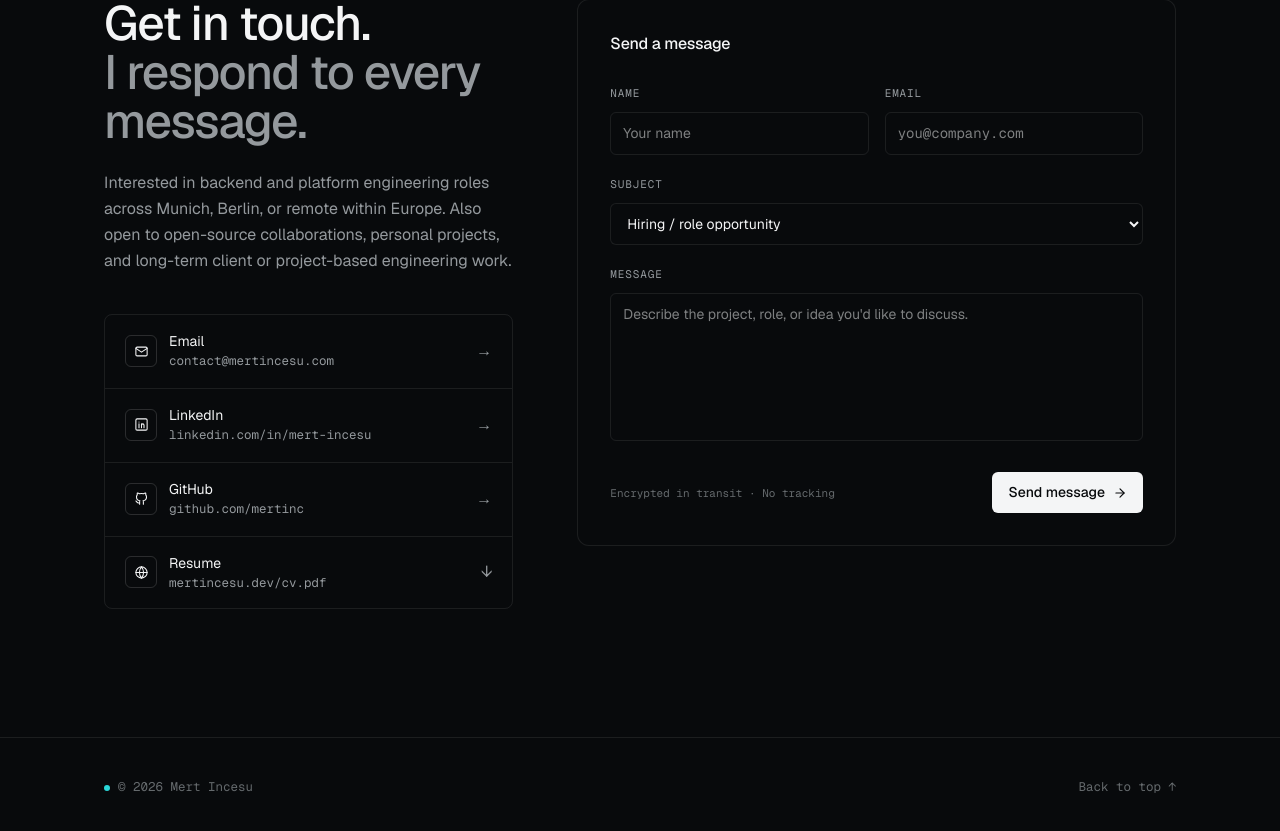
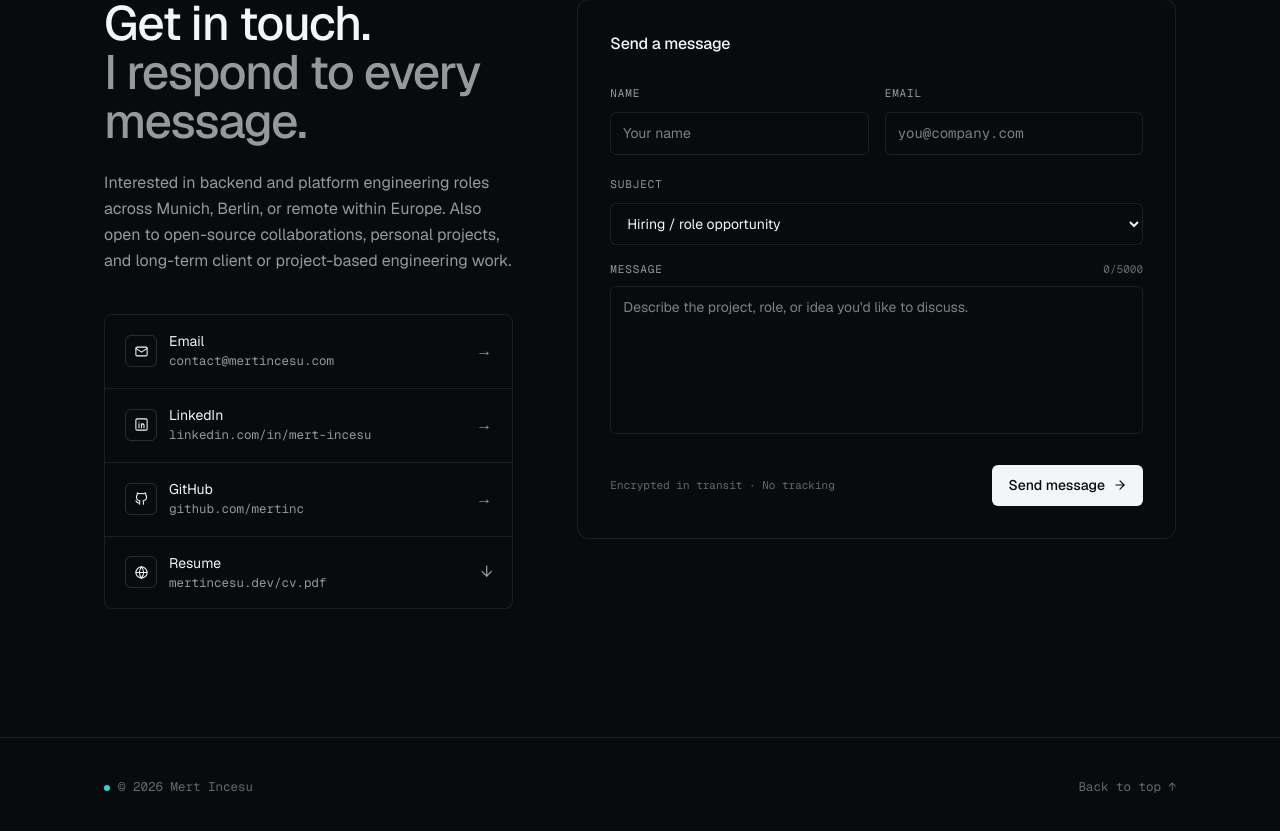
Before and after one commit to mertinc/mertincesu-website, a Next.js app: page / in a window 1280 px wide. Shown: the part 4362-5193 px from the top of the page. Built offline with nearby package versions, Linux system fonts and the light colour scheme.

Commit message:
Add message character limit and counter to contact form

```diff
--- a/components/contact-form.tsx
+++ b/components/contact-form.tsx
@@ -30,6 +30,8 @@ export default function ContactForm({
   const [sent, setSent] = useState(false);
   const [error, setError] = useState(false);
   const [loading, setLoading] = useState(false);
+  const [messageLen, setMessageLen] = useState(0);
+  const MAX_MESSAGE = 5000;
 
   async function handleSubmit(e: React.FormEvent<HTMLFormElement>) {
     e.preventDefault();
@@ -103,11 +105,16 @@ export default function ContactForm({
       </label>
 
       <label className="block mt-4">
-        <span className="eyebrow">{dict.messageLabel}</span>
+        <span className="flex items-center justify-between">
+          <span className="eyebrow">{dict.messageLabel}</span>
+          <span className="font-mono text-[11px] text-dim">{messageLen}/{MAX_MESSAGE}</span>
+        </span>
         <textarea
           name="message"
           rows={6}
           required
+          maxLength={MAX_MESSAGE}
+          onChange={(e) => setMessageLen(e.target.value.length)}
           className="mt-2 w-full bg-transparent border border-line rounded-md px-3 py-2.5 text-[14px] focus:border-line2 focus-glass outline-none resize-none"
           placeholder={dict.messagePlaceholder}
         />
```
